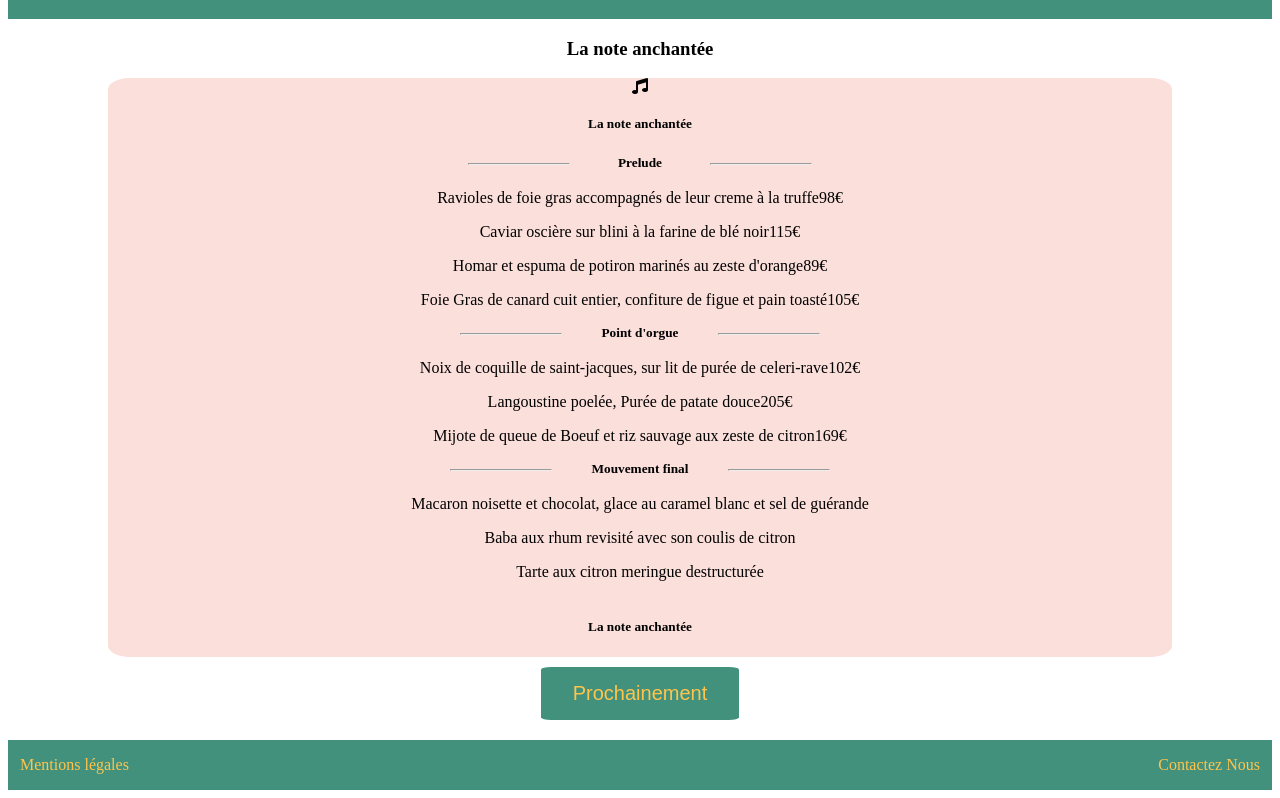
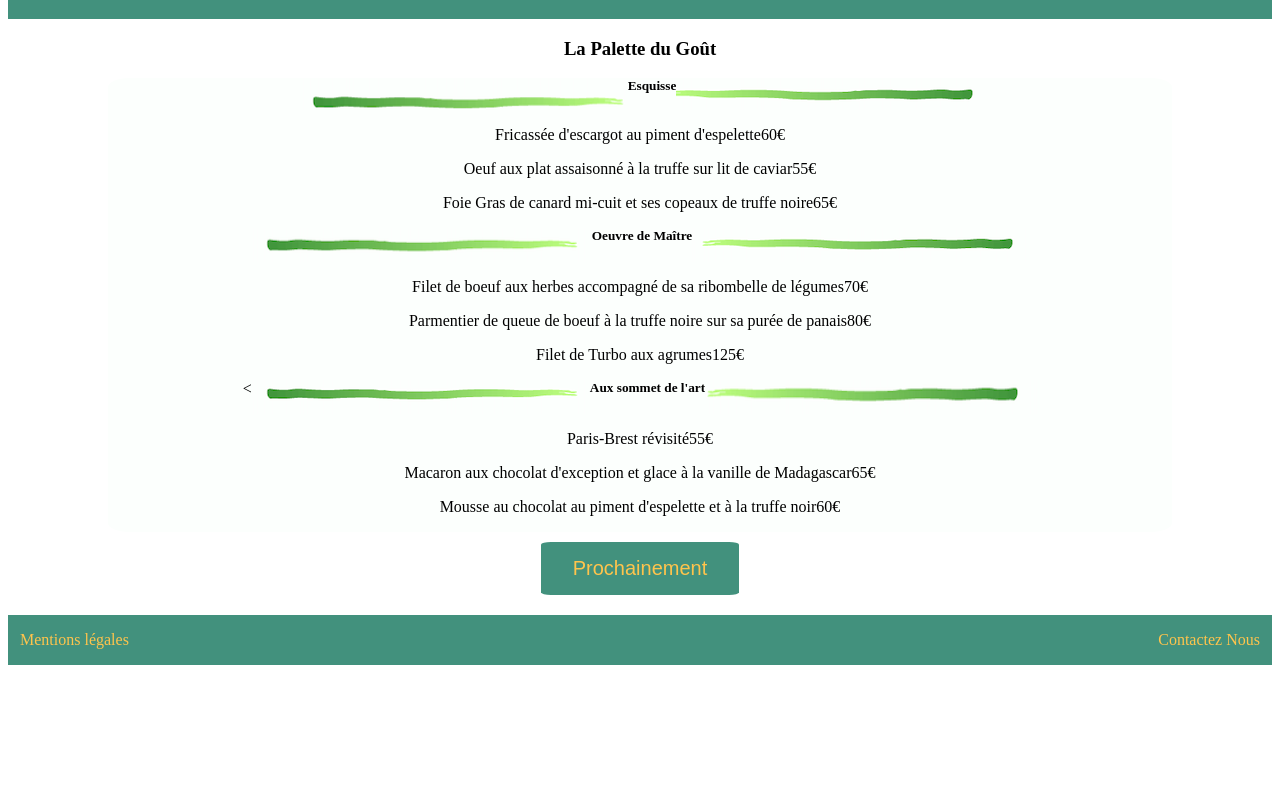
Before and after one commit to AdamaOuedraogo/Ohmyfood, a plain HTML site: page pages/menu4.html in a window 1280 px wide. Shown: the part 69-867 px from the top of the page. After the commit the page ends 800 px from the top, so only its background shows below. Drawn offline with Linux system fonts and the light colour scheme.

Commit message:
Ajout du menu la palette du gout

```diff
--- a/pages/menu4.html
+++ b/pages/menu4.html
@@ -16,38 +16,35 @@
             <h1 class="header__title">ohmyfood</h1>
         </header>
 
-        <h3 class="title">La note anchantée</h3>
+        <h3 class="title">La Palette du Goût</h3>
         <section class="menu">
 
-            <i class="fas fa-music menu-card__img"></i>
-            <h5 class="menu__title">La note anchantée</h5>
 
             <article class="menu__prelude">
                 <div class="menu__prelude--title">
-                    <hr />
-                    <h5>Prelude</h5>
-                    <hr />
+                    <img src="../resources/images/palette/image1.png" alt="" />
+                    <h5>Esquisse</h5>
+                    <img src="../resources/images/palette/image2.png" alt="" />
                 </div>
 
                 <div class=" ">
-                    <p>Ravioles de foie gras accompagnés de leur creme à la truffe<span>98€</span></p>
-                    <p>Caviar oscière sur blini à la farine de blé noir<span>115€</span></p>
-                    <p>Homar et espuma de potiron marinés au zeste d'orange<span>89€</span></p>
-                    <p>Foie Gras de canard cuit entier, confiture de figue et pain toasté<span>105€</span></p>
+                    <p>Fricassée d'escargot au piment d'espelette<span>60€</span></p>
+                    <p>Oeuf aux plat assaisonné à la truffe sur lit de caviar<span>55€</span></p>
+                    <p>Foie Gras de canard mi-cuit et ses copeaux de truffe noire<span>65€</span></p>
 
                 </div>
             </article>
             <article class="menu__orgue">
                 <div class="menu__orgue--title">
-                    <hr />
-                    <h5>Point d'orgue</h5>
-                    <hr />
+                    <img src="../resources/images/palette/image3.png" alt="" />
+                    <h5>Oeuvre de Maître</h5>
+                    <img src="../resources/images/palette/image4.png" alt="" />
                 </div>
 
                 <div class=" ">
-                    <p>Noix de coquille de saint-jacques, sur lit de purée de celeri-rave<span>102€</span></p>
-                    <p>Langoustine poelée, Purée de patate douce<span>205€</span></p>
-                    <p>Mijote de queue de Boeuf et riz sauvage aux zeste de citron<span>169€</span></p>
+                    <p>Filet de boeuf aux herbes accompagné de sa ribombelle de légumes<span>70€</span></p>
+                    <p>Parmentier de queue de boeuf à la truffe noire sur sa purée de panais<span>80€</span></p>
+                    <p>Filet de Turbo aux agrumes<span>125€</span></p>
                     <p><span></span></p>
 
 
@@ -55,33 +52,24 @@
             </article>
             <article class="menu__final">
                 <div class="menu__final--title">
-                    <hr />
-                    <h5>Mouvement final</h5>
-                    <hr />
+                    <<img src="../resources/images/palette/image5.png" alt="" />
+                    <h5>Aux sommet de l'art</h5>
+                    <img src="../resources/images/palette/image6.png" alt="" />
                 </div>
 
                 <div class=" ">
-                    <p>Macaron noisette et chocolat, glace au caramel blanc et sel de guérande<span></span></p>
-                    <p>Baba aux rhum revisité avec son coulis de citron<span></span></p>
-                    <p>Tarte aux citron meringue destructurée<span></span></p>
-                    <p><span></span></p>
+                    <p>Paris-Brest révisité<span>55€</span></p>
+                    <p>Macaron aux chocolat d'exception et glace à la vanille de Madagascar<span>65€</span></p>
+                    <p>Mousse au chocolat au piment d'espelette et à la truffe noir<span>60€</span></p>
 
                 </div>
             </article>
-
-            <h5 class="menu__subtitle" >La note anchantée</h5>
-
-
-
         </section>
 
         <div class="prochainement">
             <button class="prochainement__btn" type="button">Prochainement</button>
 
         </div>
-
-
-
 
         <footer class="footer">
             <p><a href="mention.html">Mentions légales</a></p>
--- a/style/menus/style_menu4.scss
+++ b/style/menus/style_menu4.scss
@@ -1,7 +1,7 @@
 $colors: (
   header_footer_btn_bgc: #42917d,
   header_footer_btn_fontcolor: #ffc44c,
-  menu-card--rosybrown:#FBDFDB,
+  menu-card-gris2: #FCFFFD,
 );
 
 @function color($color-name) {
@@ -44,7 +44,7 @@ $desktop: 840px;
 
   .menu {
     display: flex;
-    background-color: color(menu-card--rosybrown);
+    background-color: color(menu-card-gris2);
     justify-content: center;
     align-items: center;
     flex-direction: column;
```
Also changed, not shown: resources/images/palette/image1.png (added), resources/images/palette/image2.png (added), resources/images/palette/image3.png (added), resources/images/palette/image4.png (added), resources/images/palette/image5.png (added), resources/images/palette/image6.png (added), style/menus/style_menu4.css, style/style.css, 2 other files.
